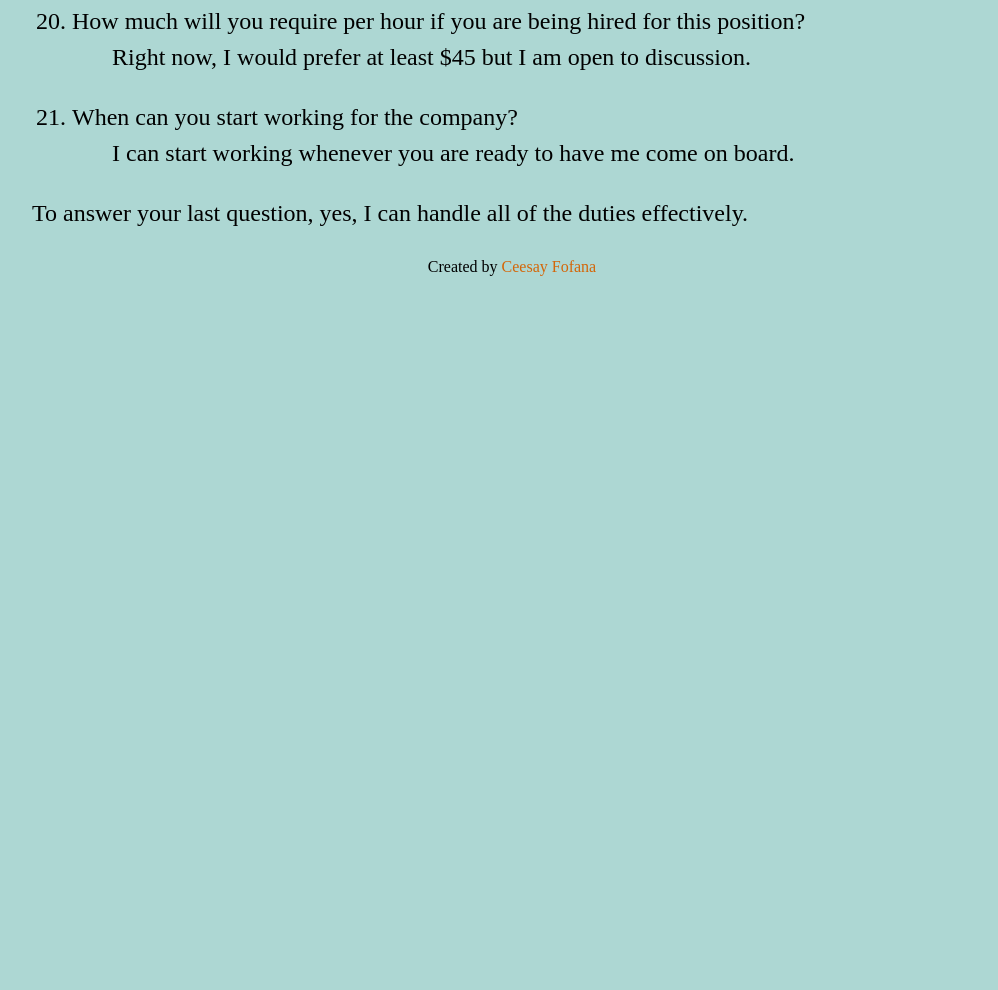
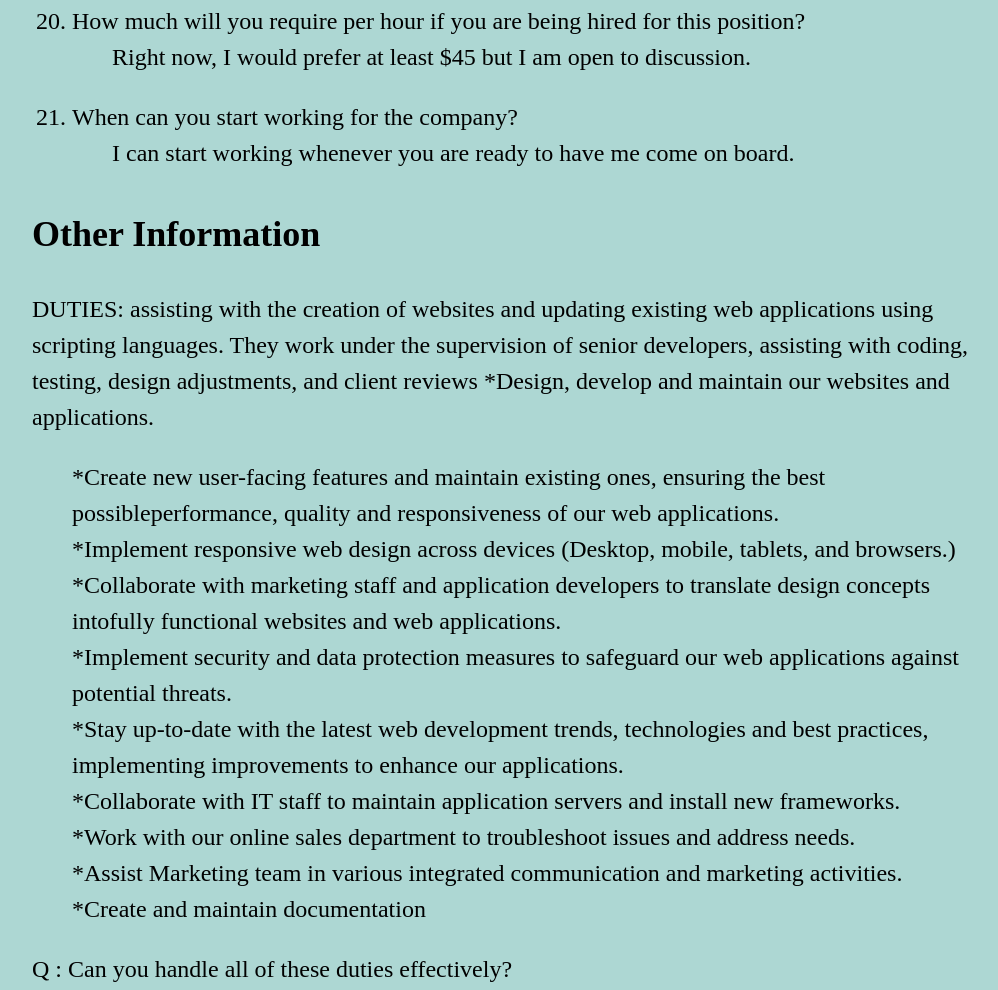
Before and after one commit to cfofana/job, a plain HTML site: page index.html in a window 1280 px wide. Shown: the part 3595-4585 px from the top of the page, without its empty margins (88-1086 px from the left). Before the commit the page ends 3898 px from the top, so only its background shows below. Drawn offline with Linux system fonts and the light colour scheme.

Commit message:
Add the last section of duties

```diff
--- a/index.html
+++ b/index.html
@@ -81,7 +81,29 @@
                 </li>
             </ol>
 
-            <p>To answer your last question, yes, I can handle all of the duties effectively.</p>
+            <h2>Other Information</h2>
+            <p>DUTIES: assisting with the creation of websites and updating existing web applications using
+                scripting languages. They work under the supervision of senior developers, assisting with
+                coding, testing, design adjustments, and client reviews
+                *Design, develop and maintain our websites and applications.</p>
+                <ul class="more-info">
+                    <li>*Create new user-facing features and maintain existing ones, ensuring the best possibleperformance,
+                        quality and responsiveness of our web applications.</li>
+                    <li>*Implement responsive web design across devices (Desktop, mobile, tablets, and browsers.)</li>
+                    <li>*Collaborate with marketing staff and application developers to translate design concepts intofully
+                        functional websites and web applications.</li>
+                    <li>*Implement security and data protection measures to safeguard our web applications against
+                        potential threats.</li>
+                    <li>*Stay up-to-date with the latest web development trends, technologies and best practices,
+                        implementing improvements to enhance our applications.</li>
+                    <li>*Collaborate with IT staff to maintain application servers and install new frameworks.</li>
+                    <li>*Work with our online sales department to troubleshoot issues and address needs.</li>
+                    <li>*Assist Marketing team in various integrated communication and marketing activities.</li>
+                    <li>*Create and maintain documentation</li>
+                </ul>
+
+<p>Q : Can you handle all of these duties effectively?</p>
+    <p>To answer your last question, yes, I can handle all of the duties effectively.</p>
         </section>
     </main>
     <footer>
--- a/style.css
+++ b/style.css
@@ -17,6 +17,12 @@ ol li {
 ul li {
     list-style: none;
 }
+h2 {
+    margin-top: 1em;
+}
+.more-info li {
+    list-style: none;
+}
 footer {
     text-align: center;
     font-size: 1rem;
```
